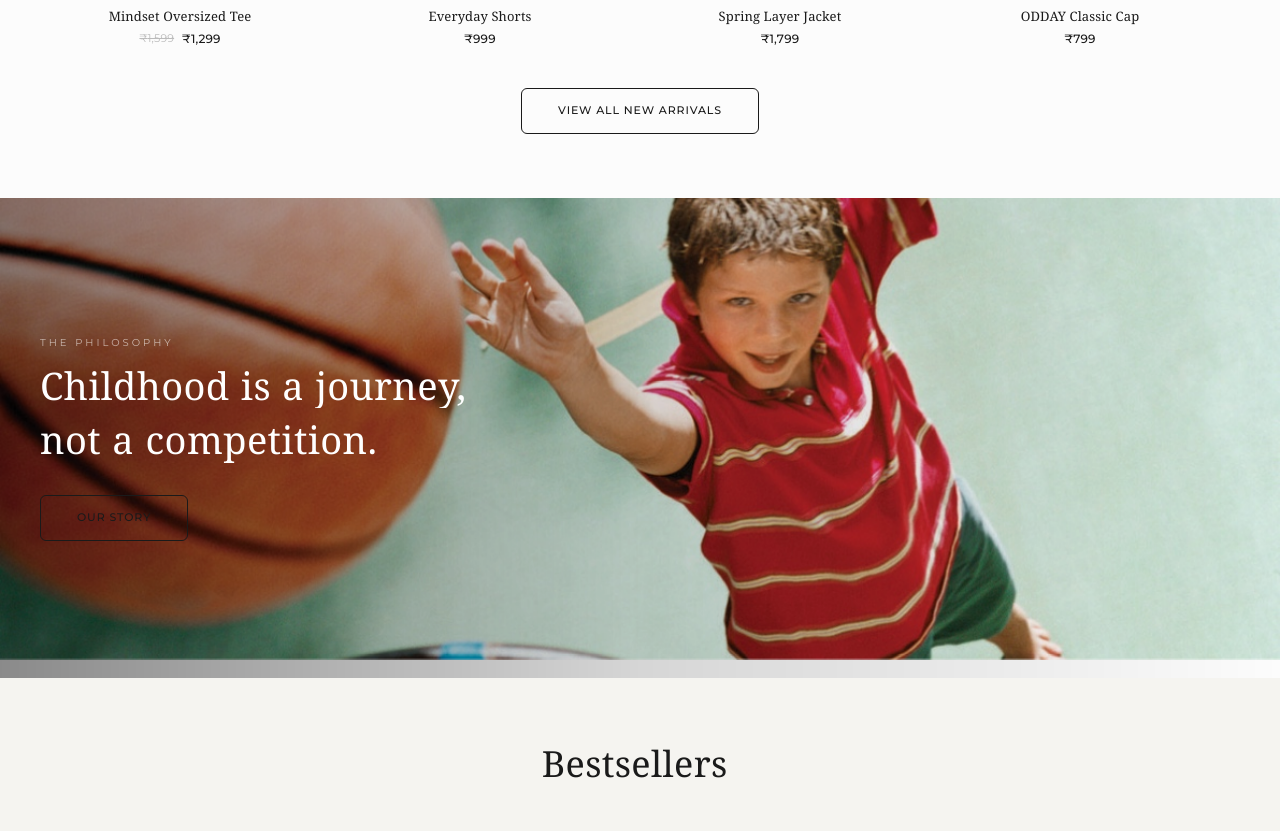
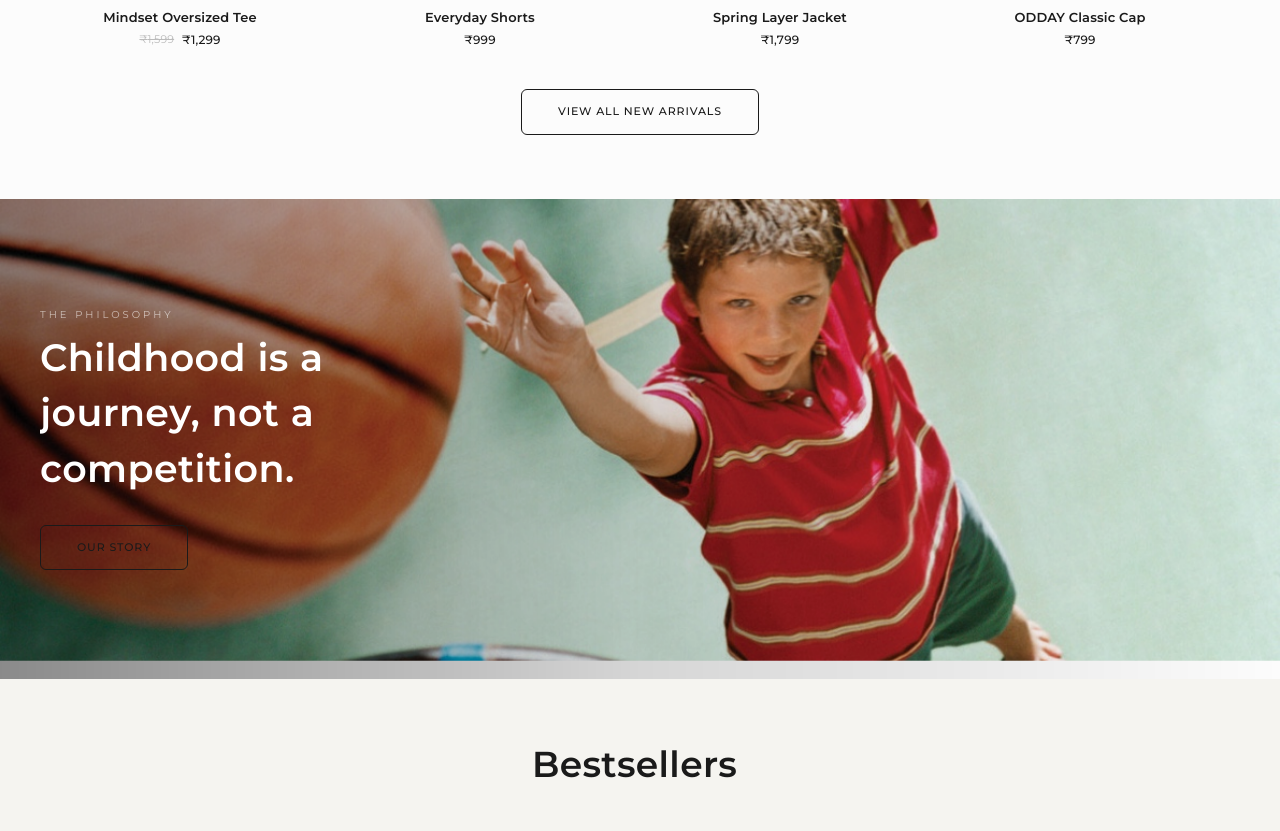
Before and after one commit to DelhiDigital/odday, a Next.js app: page / in a window 1280 px wide. Shown: the part 1927-2758 px from the top of the page. Built offline with nearby package versions, Linux system fonts and the light colour scheme.

Commit message:
Switch to Montserrat font, add red accents, interactive puzzle discount reveal, bolder typography

```diff
--- a/src/app/globals.css
+++ b/src/app/globals.css
@@ -30,8 +30,8 @@ body {
 }
 
 h1, h2, h3, h4, h5, h6 {
-  font-family: 'Georgia', 'Times New Roman', serif;
-  font-weight: 400;
+  font-family: 'Montserrat', system-ui, sans-serif;
+  font-weight: 600;
   letter-spacing: 0.01em;
   line-height: 1.2;
 }
@@ -82,17 +82,37 @@ img { display: block; max-width: 100%; }
   color: #fff;
   font-family: 'Montserrat', sans-serif;
   font-size: 11px;
-  letter-spacing: 0.08em;
+  letter-spacing: 0.1em;
   text-transform: uppercase;
   padding: 14px 36px;
   border-radius: 6px;
   transition: all 0.3s ease;
-  font-weight: 500;
+  font-weight: 600;
 }
 .btn-primary:hover {
   background: #8a1a14;
-  transform: translateY(-1px);
-  box-shadow: 0 4px 12px rgba(165, 32, 25, 0.2);
+  transform: translateY(-2px);
+  box-shadow: 0 6px 20px rgba(165, 32, 25, 0.25);
+}
+
+/* Red accent line */
+.red-line {
+  width: 40px;
+  height: 3px;
+  background: #A52019;
+  border-radius: 2px;
+}
+
+/* Red dot accent */
+.red-dot::before {
+  content: '';
+  display: inline-block;
+  width: 6px;
+  height: 6px;
+  background: #A52019;
+  border-radius: 50%;
+  margin-right: 8px;
+  vertical-align: middle;
 }
 
 .btn-outline {
@@ -117,20 +137,20 @@ img { display: block; max-width: 100%; }
 
 /* ===== SECTION STYLING ===== */
 .section-label {
-  font-family: 'Georgia', serif;
-  font-size: 13px;
-  letter-spacing: 0.02em;
+  font-family: 'Montserrat', sans-serif;
+  font-size: 11px;
+  letter-spacing: 0.18em;
+  text-transform: uppercase;
   color: #A52019;
-  font-weight: 400;
-  font-style: italic;
-  margin-bottom: 4px;
+  font-weight: 600;
+  margin-bottom: 6px;
   display: block;
 }
 
 .section-title {
-  font-family: 'Georgia', serif;
+  font-family: 'Montserrat', sans-serif;
   font-size: clamp(24px, 3.5vw, 42px);
-  font-weight: 400;
+  font-weight: 700;
   letter-spacing: -0.01em;
   line-height: 1.15;
   color: #1a1a1a;
--- a/src/app/page.tsx
+++ b/src/app/page.tsx
@@ -8,6 +8,7 @@ import ParallaxImage from "@/components/ParallaxImage";
 import MagneticButton from "@/components/MagneticButton";
 import DragCarousel from "@/components/DragCarousel";
 import Counter from "@/components/Counter";
+import PuzzleReveal from "@/components/PuzzleReveal";
 
 const newDropProducts = [
   { id: "mindset-tee-white", name: "Mindset Oversized Tee", price: 1299, originalPrice: 1599, image: "/images/product-1.jpg", tag: "New" },
@@ -42,7 +43,7 @@ export default function Home() {
             text="Mindset is Bigger than Medals"
             tag="h1"
             className="text-[32px] md:text-[52px] font-light leading-[1.08] mb-6 text-white"
-            style={{ fontFamily: "Georgia, serif" }}
+            style={{ fontFamily: "'Montserrat', sans-serif" }}
             delay={0.4}
           />
           <ScrollReveal delay={0.8}>
@@ -101,7 +102,7 @@ export default function Home() {
         <div className="px-5 md:px-10 max-w-[1400px] mx-auto">
           <ScrollReveal>
             <div className="text-center mb-8 md:mb-10">
-              <TextReveal text="New Drop" tag="h2" className="text-[28px] md:text-[36px]" style={{ fontFamily: "Georgia, serif" }} />
+              <TextReveal text="New Drop" tag="h2" className="text-[28px] md:text-[36px]" style={{ fontFamily: "'Montserrat', sans-serif" }} />
             </div>
           </ScrollReveal>
         </div>
@@ -137,7 +138,7 @@ export default function Home() {
               text="Childhood is a journey, not a competition."
               tag="h2"
               className="text-[24px] md:text-[38px] leading-[1.12] mb-6 text-white"
-              style={{ fontFamily: "Georgia, serif" }}
+              style={{ fontFamily: "'Montserrat', sans-serif" }}
               delay={0.2}
             />
             <ScrollReveal delay={0.6}>
@@ -154,7 +155,7 @@ export default function Home() {
         <div className="px-5 md:px-10 py-12 md:py-16 max-w-[1400px] mx-auto">
           <ScrollReveal>
             <div className="text-center mb-8 md:mb-10">
-              <TextReveal text="Bestsellers" tag="h2" className="text-[28px] md:text-[36px]" style={{ fontFamily: "Georgia, serif" }} />
+              <TextReveal text="Bestsellers" tag="h2" className="text-[28px] md:text-[36px]" style={{ fontFamily: "'Montserrat', sans-serif" }} />
             </div>
           </ScrollReveal>
           <div className="grid grid-cols-2 md:grid-cols-3 gap-4 md:gap-5">
@@ -172,6 +173,9 @@ export default function Home() {
         </div>
       </section>
 
+      {/* ===== PUZZLE REVEAL — Interactive discount game ===== */}
+      <PuzzleReveal />
+
       {/* ===== BRAND STORY — with text reveal quote ===== */}
       <section className="px-5 md:px-10 py-14 md:py-24 max-w-[1400px] mx-auto">
         <div className="grid md:grid-cols-2 gap-6 md:gap-14 items-center">
@@ -188,7 +192,7 @@ export default function Home() {
               text="At ODDAY, you'll find children's clothing created with creativity, love, and intention."
               tag="h2"
               className="text-[24px] md:text-[32px] mb-6 leading-[1.3]"
-              style={{ fontFamily: "Georgia, serif" }}
+              style={{ fontFamily: "'Montserrat', sans-serif" }}
               delay={0.15}
             />
             <ScrollReveal delay={0.4}>
@@ -248,7 +252,7 @@ export default function Home() {
       <section className="relative border-y border-[#e8e8e8] py-6 md:py-8 bg-[#f5f4f0] overflow-hidden">
         <div className="flex items-center justify-center gap-6 md:gap-10">
           <PuzzleDeco size={24} rotate={-15} opacity={0.12} />
-          <p className="text-[11px] md:text-[12px] tracking-[0.2em] uppercase text-center" style={{ fontFamily: "Georgia, serif" }}>Elevated Kidswear — Premium Quality — Built for Play</p>
+          <p className="text-[11px] md:text-[12px] tracking-[0.2em] uppercase text-center" style={{ fontFamily: "'Montserrat', sans-serif" }}>Elevated Kidswear — Premium Quality — Built for Play</p>
           <PuzzleDeco size={24} rotate={20} opacity={0.12} />
         </div>
         <PuzzleDeco size={50} rotate={-30} opacity={0.04} className="absolute -left-4 top-1/2 -translate-y-1/2" />
@@ -265,7 +269,7 @@ export default function Home() {
         <div className="px-5 md:px-10 max-w-[1400px] mx-auto">
           <ScrollReveal>
             <div className="text-center mb-8">
-              <TextReveal text="@odday.in" tag="h2" className="text-[24px] md:text-[30px]" style={{ fontFamily: "Georgia, serif" }} />
+              <TextReveal text="@odday.in" tag="h2" className="text-[24px] md:text-[30px]" style={{ fontFamily: "'Montserrat', sans-serif" }} />
               <p className="text-[12px] text-[#999] mt-2">Follow the journey</p>
             </div>
           </ScrollReveal>
@@ -293,7 +297,7 @@ export default function Home() {
         <div className="flex items-center justify-center gap-4 md:gap-8 flex-wrap">
           {["Effort", "Confidence", "Character", "Mindset", "Growth", "Play"].map((word, i) => (
             <span key={word} className="flex items-center gap-4 md:gap-8">
-              <span className="text-[11px] tracking-[0.15em] uppercase" style={{ fontFamily: "Georgia, serif" }}>{word}</span>
+              <span className="text-[11px] tracking-[0.15em] uppercase" style={{ fontFamily: "'Montserrat', sans-serif" }}>{word}</span>
               {i < 5 && <PuzzleDeco size={14} rotate={i * 30} opacity={0.2} color="#A52019" />}
             </span>
           ))}
--- a/src/app/product/[slug]/page.tsx
+++ b/src/app/product/[slug]/page.tsx
@@ -324,7 +324,7 @@ export default function ProductPage() {
       <section className="mt-12 md:mt-20 border-t border-[#eee]">
         <div className="max-w-[1400px] mx-auto px-5 md:px-10 py-10 md:py-14">
           <div className="flex items-center justify-between mb-6 md:mb-8">
-            <h2 className="text-[18px] md:text-[22px]" style={{ fontFamily: "Georgia, serif" }}>Others also bought</h2>
+            <h2 className="text-[18px] md:text-[22px]" style={{ fontFamily: "'Montserrat', sans-serif" }}>Others also bought</h2>
             <div className="hidden md:flex gap-2">
               <button onClick={() => scrollCarousel(-1)} className="w-9 h-9 border border-[#ddd] rounded-full flex items-center justify-center hover:border-[#1a1a1a] transition-colors">
                 <svg width="14" height="14" viewBox="0 0 24 24" fill="none" stroke="#1a1a1a" strokeWidth="1.5"><path d="M15 19l-7-7 7-7"/></svg>
@@ -348,7 +348,7 @@ export default function ProductPage() {
       <section className="border-t border-[#eee]">
         <div className="max-w-[1400px] mx-auto px-5 md:px-10 py-10 md:py-14">
           <ScrollReveal>
-            <h2 className="text-[18px] md:text-[22px] mb-6 md:mb-8" style={{ fontFamily: "Georgia, serif" }}>Recently viewed</h2>
+            <h2 className="text-[18px] md:text-[22px] mb-6 md:mb-8" style={{ fontFamily: "'Montserrat', sans-serif" }}>Recently viewed</h2>
           </ScrollReveal>
           <div className="grid grid-cols-2 md:grid-cols-4 gap-3 md:gap-4">
             {othersAlsoBought.slice(0, 4).map((p, i) => (
--- a/src/components/Marquee.tsx
+++ b/src/components/Marquee.tsx
@@ -10,7 +10,7 @@ export default function Marquee({ text, speed = 30 }: { text: string; speed?: nu
         style={{ "--duration": `${speed}s` } as React.CSSProperties}
       >
         {items.map((t, i) => (
-          <span key={i} className="text-[11px] md:text-[13px] tracking-[0.15em] uppercase mx-8 md:mx-14" style={{ fontFamily: "Georgia, serif", fontWeight: 400 }}>
+          <span key={i} className="text-[11px] md:text-[13px] tracking-[0.15em] uppercase mx-8 md:mx-14" style={{ fontFamily: "'Montserrat', sans-serif", fontWeight: 400 }}>
             {t}
             <span className="mx-8 md:mx-14 text-[#A52019]">—</span>
           </span>
--- a/src/components/ProductCard.tsx
+++ b/src/components/ProductCard.tsx
@@ -64,7 +64,7 @@ export default function ProductCard({ id, name, price, originalPrice, image, hov
 
       {/* Info — Sommer style: product name + price below */}
       <div className="text-center space-y-1">
-        <h3 className="text-[13px] tracking-[0.02em] group-hover:text-[#A52019] transition-colors" style={{ fontFamily: "Georgia, serif" }}>
+        <h3 className="text-[13px] tracking-[0.02em] group-hover:text-[#A52019] transition-colors" style={{ fontFamily: "'Montserrat', sans-serif" }}>
           {name}
         </h3>
         <div className="flex items-center justify-center gap-2">
--- /dev/null
+++ b/src/components/PuzzleReveal.tsx
@@ -0,0 +1,125 @@
+"use client";
+
+import { useState, useEffect, useRef } from "react";
+
+const puzzlePieces = [
+  { id: 0, x: 0, y: 0 },
+  { id: 1, x: 1, y: 0 },
+  { id: 2, x: 2, y: 0 },
+  { id: 3, x: 0, y: 1 },
+  { id: 4, x: 1, y: 1 },
+  { id: 5, x: 2, y: 1 },
+];
+
+export default function PuzzleReveal() {
+  const [revealed, setRevealed] = useState<number[]>([]);
+  const [complete, setComplete] = useState(false);
+  const [copied, setCopied] = useState(false);
+  const containerRef = useRef<HTMLDivElement>(null);
+  const [isVisible, setIsVisible] = useState(false);
+
+  useEffect(() => {
+    const observer = new IntersectionObserver(
+      ([entry]) => { if (entry.isIntersecting) setIsVisible(true); },
+      { threshold: 0.3 }
+    );
+    if (containerRef.current) observer.observe(containerRef.current);
+    return () => observer.disconnect();
+  }, []);
+
+  const handlePieceClick = (id: number) => {
+    if (revealed.includes(id) || complete) return;
+    const next = [...revealed, id];
+    setRevealed(next);
+    if (next.length === puzzlePieces.length) {
+      setTimeout(() => setComplete(true), 400);
+    }
+  };
+
+  const handleCopy = () => {
+    navigator.clipboard.writeText("ODDAYFIRST");
+    setCopied(true);
+    setTimeout(() => setCopied(false), 2000);
+  };
+
+  return (
+    <section ref={containerRef} className="px-5 md:px-10 py-14 md:py-20 max-w-[1400px] mx-auto">
+      <div className="bg-gradient-to-br from-[#fdf2f0] to-[#f5f4f0] rounded-xl p-6 md:p-12 text-center relative overflow-hidden">
+        {/* Background puzzle pieces */}
+        <svg className="absolute top-4 left-4 opacity-[0.04]" width="80" height="80" viewBox="0 0 50 50">
+          <path d="M10 0h30c0 5.5-4.5 10-10 10 5.5 0 10 4.5 10 10v20c-5.5 0-10-4.5-10-10 0 5.5-4.5 10-10 10H10c0-5.5 4.5-10 10-10C14.5 30 10 25.5 10 20V0z" fill="#A52019" />
+        </svg>
+        <svg className="absolute bottom-4 right-4 opacity-[0.04] rotate-180" width="60" height="60" viewBox="0 0 50 50">
+          <path d="M10 0h30c0 5.5-4.5 10-10 10 5.5 0 10 4.5 10 10v20c-5.5 0-10-4.5-10-10 0 5.5-4.5 10-10 10H10c0-5.5 4.5-10 10-10C14.5 30 10 25.5 10 20V0z" fill="#A52019" />
+        </svg>
+
+        {!complete ? (
+          <>
+            <p className="text-[10px] tracking-[0.2em] uppercase text-[#A52019] font-semibold mb-2">
+              Tap to Reveal
+            </p>
+            <h3 className="text-[20px] md:text-[26px] font-bold mb-2">Solve the Puzzle</h3>
+            <p className="text-[12px] text-[#999] mb-8">Tap all pieces to unlock your exclusive discount code</p>
+
+            {/* Puzzle Grid */}
+            <div className="inline-grid grid-cols-3 gap-1.5 mx-auto mb-6">
+              {puzzlePieces.map((piece) => {
+                const isRevealed = revealed.includes(piece.id);
+                return (
+                  <button
+                    key={piece.id}
+                    onClick={() => handlePieceClick(piece.id)}
+                    className={`w-[72px] h-[72px] md:w-[90px] md:h-[90px] rounded-md transition-all duration-500 relative overflow-hidden ${
+                      isRevealed
+                        ? "bg-[#A52019] scale-95"
+                        : "bg-white border-2 border-[#e5e5e5] hover:border-[#A52019] hover:scale-105 cursor-pointer"
+                    }`}
+                    style={{
+                      transitionDelay: isVisible ? `${piece.id * 0.05}s` : "0s",
+                      animation: isVisible && !isRevealed ? `fadeUp 0.5s ease ${piece.id * 0.08}s both` : "none",
+                    }}
+                  >
+                    {isRevealed ? (
+                      <span className="text-white text-[18px] md:text-[22px] font-bold">
+                        {"ODDAY!"[revealed.indexOf(piece.id)] || "O"}
+                      </span>
+                    ) : (
+                      <svg width="24" height="24" viewBox="0 0 50 50" className="mx-auto opacity-20">
+                        <path d="M10 0h30c0 5.5-4.5 10-10 10 5.5 0 10 4.5 10 10v20c-5.5 0-10-4.5-10-10 0 5.5-4.5 10-10 10H10c0-5.5 4.5-10 10-10C14.5 30 10 25.5 10 20V0z" fill="#A52019" />
+                      </svg>
+                    )}
+                  </button>
+                );
+              })}
+            </div>
+
+            <p className="text-[11px] text-[#bbb]">{revealed.length} / {puzzlePieces.length} pieces revealed</p>
+          </>
+        ) : (
+          <div className="animate-scale-in">
+            <div className="text-[32px] mb-3">
+              <svg className="mx-auto" width="48" height="48" viewBox="0 0 50 50">
+                <path d="M10 0h30c0 5.5-4.5 10-10 10 5.5 0 10 4.5 10 10v20c-5.5 0-10-4.5-10-10 0 5.5-4.5 10-10 10H10c0-5.5 4.5-10 10-10C14.5 30 10 25.5 10 20V0z" fill="#A52019" />
+              </svg>
+            </div>
+            <p className="text-[10px] tracking-[0.2em] uppercase text-[#A52019] font-semibold mb-2">Puzzle Complete!</p>
+            <h3 className="text-[22px] md:text-[28px] font-bold mb-2">You Unlocked 10% Off</h3>
+            <p className="text-[12px] text-[#999] mb-6">Use this code on your first order</p>
+
+            {/* Discount Code */}
+            <div className="inline-flex items-center gap-3 bg-white border-2 border-dashed border-[#A52019] rounded-lg px-6 py-4 mb-4">
+              <span className="text-[18px] md:text-[22px] font-bold tracking-[0.15em] text-[#A52019]">ODDAYFIRST</span>
+              <button
+                onClick={handleCopy}
+                className="text-[10px] tracking-[0.1em] uppercase bg-[#A52019] text-white px-4 py-2 rounded font-semibold hover:bg-[#8a1a14] transition-colors"
+              >
+                {copied ? "Copied!" : "Copy"}
+              </button>
+            </div>
+            <p className="text-[10px] text-[#bbb]">Valid on orders above ₹999</p>
+          </div>
+        )}
+      </div>
+    </section>
+  );
+}
```
